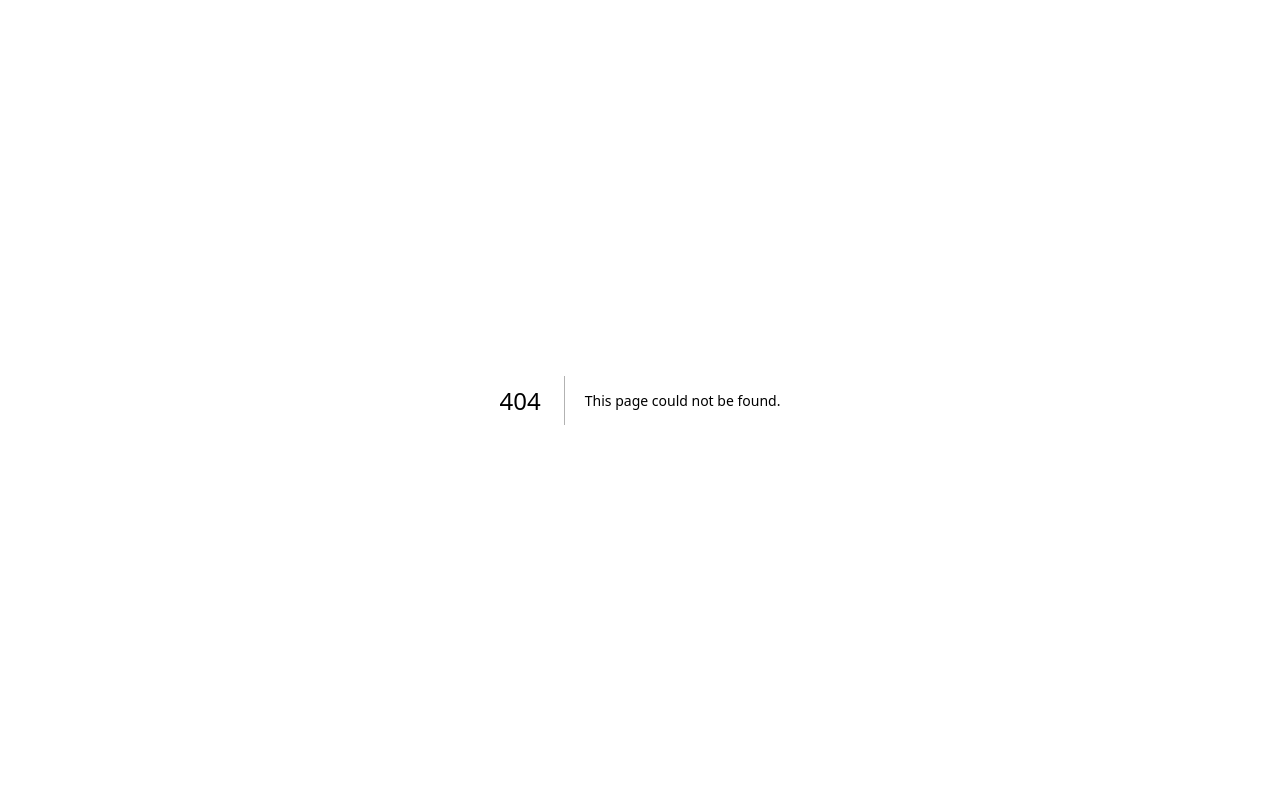
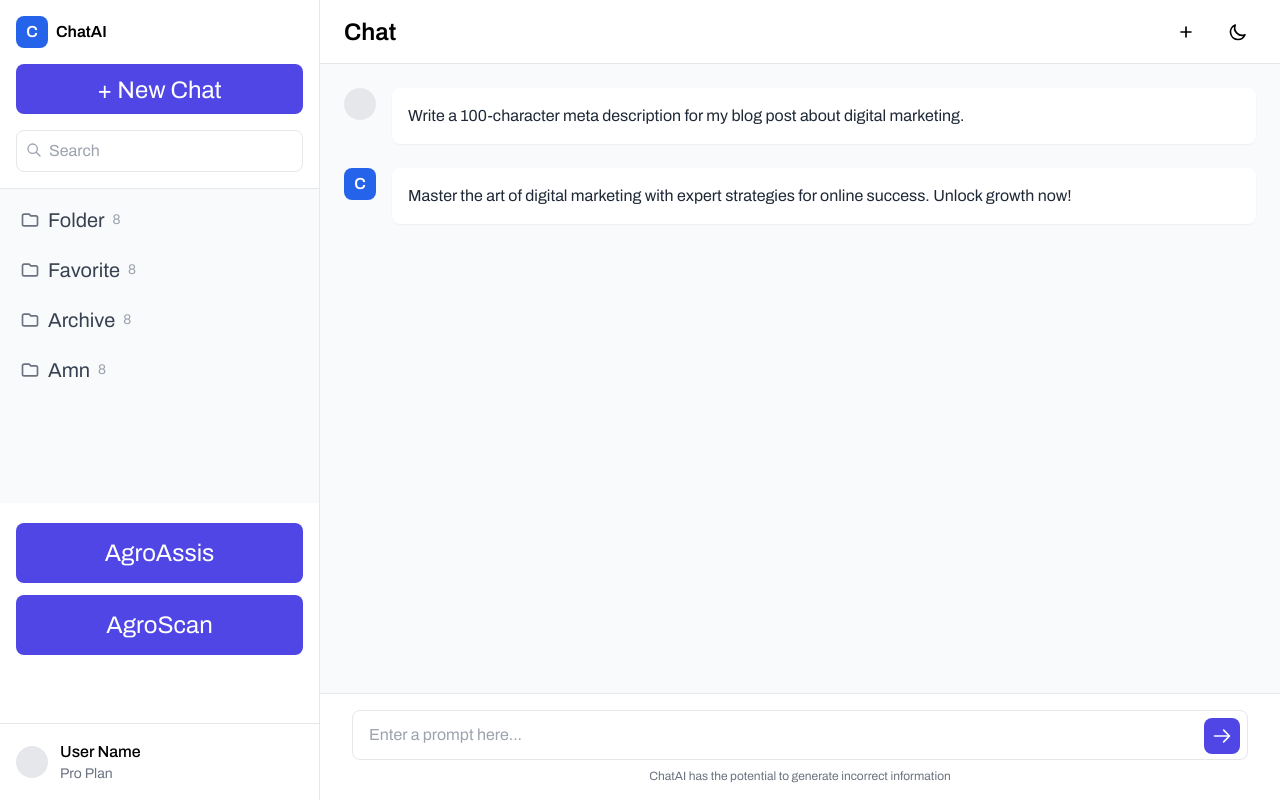
Before and after one commit to julius-amt/cropify, a Next.js app: page /chat in a window 1280 px wide. Before the commit this address had no page. Built offline with nearby package versions, Linux system fonts and the light colour scheme.

Commit message:
chat page created with buttons

```diff
--- /dev/null
+++ b/app/chat/page.tsx
@@ -0,0 +1,139 @@
+"use client"
+// pages/chat.tsx
+import { useState } from 'react';
+
+export default function ChatPage() {
+  const [prompt, setPrompt] = useState('');
+
+  return (
+    <div className="h-screen flex bg-gray-50">
+      {/* Sidebar */}
+      <div className="w-80 bg-white border-r flex flex-col h-full">
+        <div className="p-4 border-b">
+          <div className="flex items-center space-x-2 mb-4">
+            <div className="w-8 h-8 bg-blue-600 rounded-lg flex items-center justify-center">
+              <span className="text-white font-semibold">C</span>
+            </div>
+            <span className="font-semibold">ChatAI</span>
+          </div>
+
+          <button className="w-full h-[50px] text-[24px] bg-indigo-600 text-white py-2 px-4 rounded-lg hover:bg-indigo-700 transition-colors">
+            + New Chat
+          </button>
+
+          <div className="mt-4 relative">
+            <input
+              type="text"
+              placeholder="Search"
+              className="w-full pl-8 pr-4 py-2 border rounded-lg focus:outline-none focus:border-indigo-500"
+            />
+            <svg className="w-4 h-4 absolute left-2.5 top-3 text-gray-400" fill="none" stroke="currentColor" viewBox="0 0 24 24">
+              <path strokeLinecap="round" strokeLinejoin="round" strokeWidth="2" d="M21 21l-6-6m2-5a7 7 0 11-14 0 7 7 0 0114 0z" />
+            </svg>
+          </div>
+
+        </div>
+
+        {/* Chat List */}
+        <div className="flex-1 overflow-y-auto bg-gray-50 mb-5">
+          <div className="p-2">
+            <div className="space-y-1">
+              {['Folder', 'Favorite', 'Archive', "Amn"].map((item, index) => (
+                <div key={index} className="flex items-center space-x-2 px-3 py-2 hover:bg-gray-100 rounded-lg cursor-pointer">
+                  <svg className="w-5 h-5 text-gray-500" fill="none" stroke="currentColor" viewBox="0 0 24 24">
+                    <path strokeLinecap="round" strokeLinejoin="round" strokeWidth="2" d="M3 7v10a2 2 0 002 2h14a2 2 0 002-2V9a2 2 0 00-2-2h-6l-2-2H5a2 2 0 00-2 2z" />
+                  </svg>
+                  <span className="text-gray-700 text-[20px]">{item}</span>
+                  <span className="ml-auto text-gray-400 text-sm">8</span>
+                </div>
+              ))}
+            </div>
+          </div>
+        </div>
+
+        <div className='h-[200px] flex flex-col space-y-3 w-full items-center'>
+            <button className="w-[90%]  h-[60px] bg-indigo-600 text-white text-[24px] py-2 px-4 rounded-lg hover:bg-indigo-700 transition-colors">
+             AgroAssis
+          </button>
+          <button className="w-[90%]  h-[60px] bg-indigo-600 text-white text-[24px] py-2 px-4 rounded-lg hover:bg-indigo-700 transition-colors">
+             AgroScan
+          </button>
+        </div>
+        {/* User Profile */}
+        <div className="p-4 border-t">
+          <div className="flex items-center space-x-3">
+            <div className="w-8 h-8 rounded-full bg-gray-200"></div>
+            <div className="flex-1">
+              <div className="font-medium">User Name</div>
+              <div className="text-sm text-gray-500">Pro Plan</div>
+            </div>
+          </div>
+        </div>
+      </div>
+
+      {/* Main Chat Area */}
+      <div className="flex-1 flex flex-col">
+        {/* Chat Header */}
+        <div className="h-16 border-b bg-white flex items-center justify-between px-6">
+          <h1 className="font-semibold text-2xl">Chat</h1>
+          <div className="flex items-center space-x-4">
+            <button className="p-2 hover:bg-gray-100 rounded-full">
+              <svg className="w-5 h-5" fill="none" stroke="currentColor" viewBox="0 0 24 24">
+                <path strokeLinecap="round" strokeLinejoin="round" strokeWidth="2" d="M12 6v6m0 0v6m0-6h6m-6 0H6" />
+              </svg>
+            </button>
+            <button className="p-2 hover:bg-gray-100 rounded-full">
+              <svg className="w-5 h-5" fill="none" stroke="currentColor" viewBox="0 0 24 24">
+                <path strokeLinecap="round" strokeLinejoin="round" strokeWidth="2" d="M20.354 15.354A9 9 0 018.646 3.646 9.003 9.003 0 0012 21a9.003 9.003 0 008.354-5.646z" />
+              </svg>
+            </button>
+          </div>
+        </div>
+
+        {/* Messages */}
+        <div className="flex-1 overflow-y-auto p-6 space-y-6">
+          <div className="flex space-x-4">
+            <div className="w-8 h-8 rounded-full bg-gray-200 flex-shrink-0"></div>
+            <div className="flex-1">
+              <div className="bg-white p-4 rounded-lg shadow-sm">
+                <p className="text-gray-800">Write a 100-character meta description for my blog post about digital marketing.</p>
+              </div>
+            </div>
+          </div>
+
+          <div className="flex space-x-4">
+            <div className="w-8 h-8 rounded-lg bg-blue-600 flex-shrink-0 flex items-center justify-center">
+              <span className="text-white font-semibold">C</span>
+            </div>
+            <div className="flex-1">
+              <div className="bg-white p-4 rounded-lg shadow-sm">
+                <p className="text-gray-800">Master the art of digital marketing with expert strategies for online success. Unlock growth now!</p>
+              </div>
+            </div>
+          </div>
+        </div>
+
+        {/* Input Area */}
+        <div className="p-4 border-t bg-white">
+          <div className="max-w-4xl mx-auto relative">
+            <input
+              type="text"
+              value={prompt}
+              onChange={(e) => setPrompt(e.target.value)}
+              placeholder="Enter a prompt here..."
+              className="w-full pr-12 pl-4 py-3 rounded-lg border focus:outline-none focus:border-indigo-500"
+            />
+            <button className="absolute right-2 top-2 p-2 bg-indigo-600 text-white rounded-lg hover:bg-indigo-700">
+              <svg className="w-5 h-5" fill="none" stroke="currentColor" viewBox="0 0 24 24">
+                <path strokeLinecap="round" strokeLinejoin="round" strokeWidth="2" d="M14 5l7 7m0 0l-7 7m7-7H3" />
+              </svg>
+            </button>
+          </div>
+          <div className="text-center mt-2 text-xs text-gray-500">
+            ChatAI has the potential to generate incorrect information
+          </div>
+        </div>
+      </div>
+    </div>
+  );
+}
```
